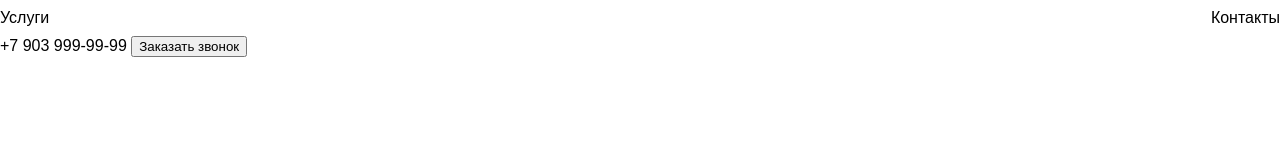
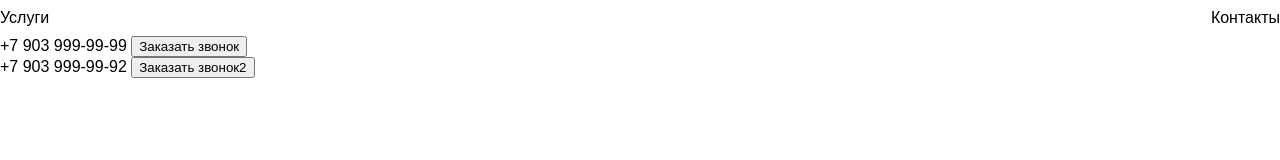
Before and after one commit to Filippov27/special-app, a plain HTML site: page index.html in a window 1280 px wide. Drawn offline with Linux system fonts and the light colour scheme.

Commit message:
'abrakadabra'

```diff
--- a/index.html
+++ b/index.html
@@ -18,6 +18,10 @@
             <a href="tel:+79039999999">+7 903 999-99-99</a>
             <button>Заказать звонок</button>
         </div>
+        <div>
+            <a href="tel:+12343534322">+7 903 999-99-92</a>
+            <button>Заказать звонок2</button>
+        </div>
     </header>
 </body>
 </html>
```
